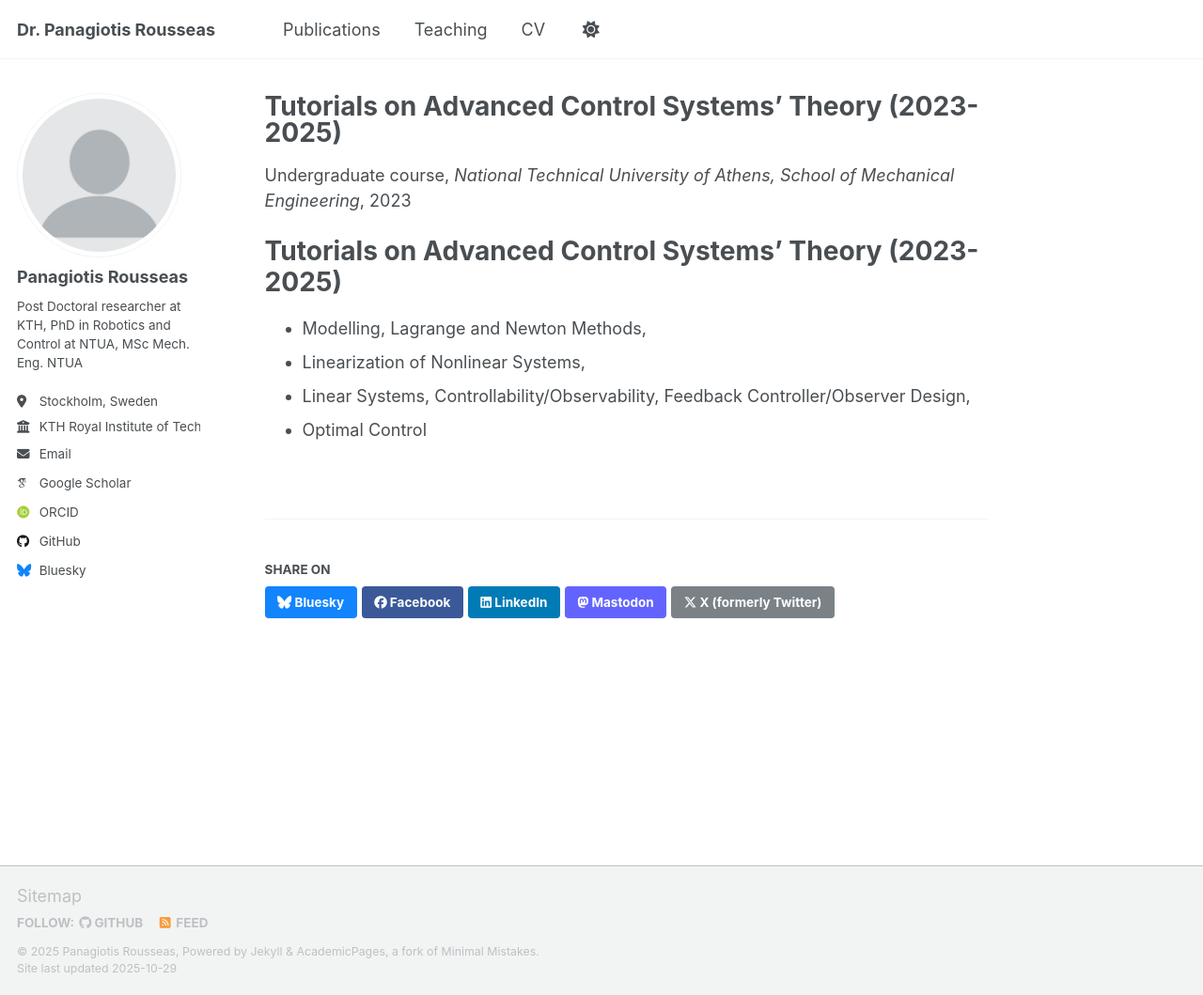
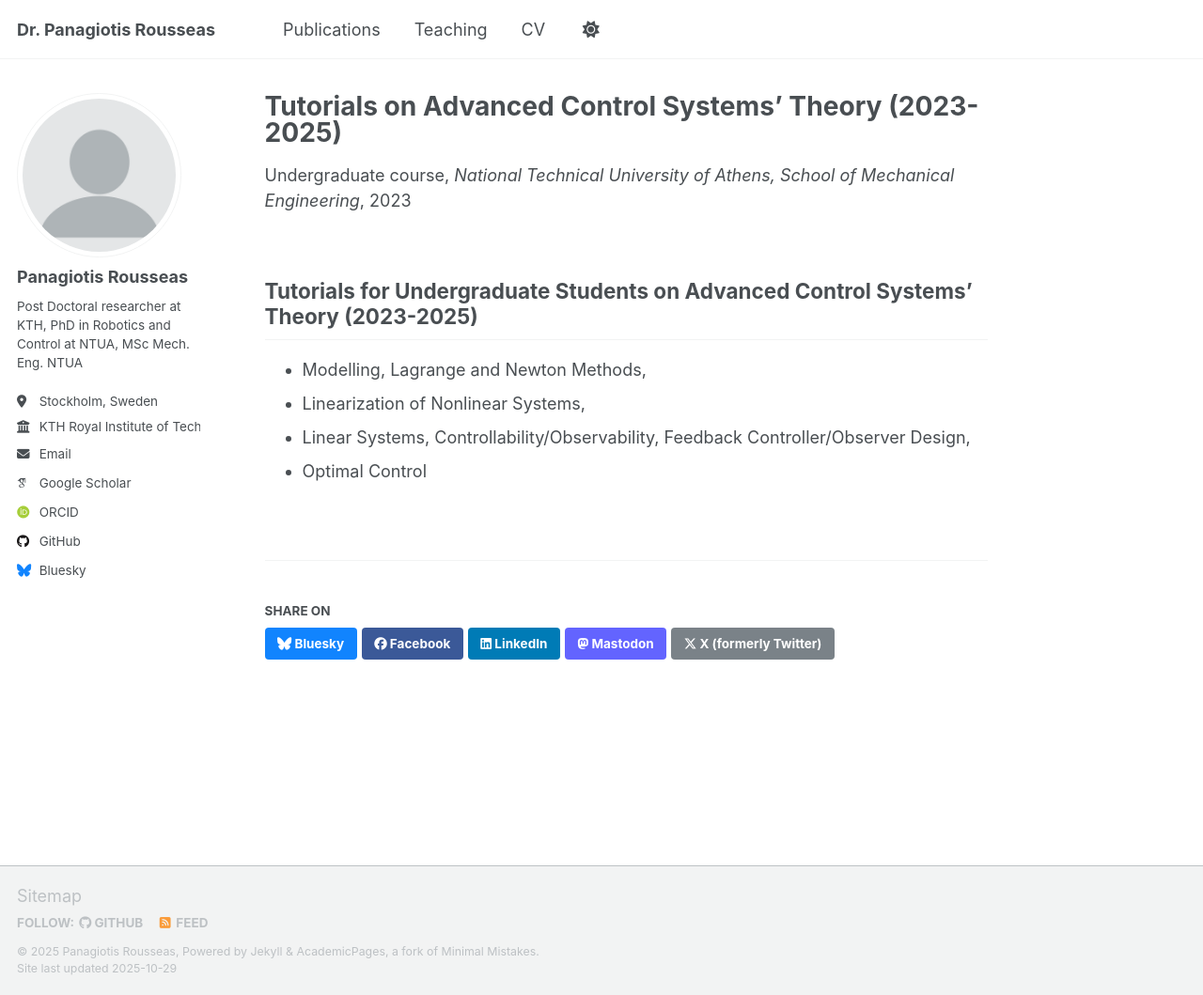
Before and after one commit to panosrousseas/panosrousseas.github.io, a Jekyll site: the page built from _teaching/2014-spring-teaching-1.md, in a window 1280 px wide and 1059 px high. Shown: the whole window at 94% size. Built offline with Jekyll 4.4.1, drawn with Linux system fonts in a browser that asks for light colours; some web fonts are replaced; a script that is not in the unit is left out.

Commit message:
Update 2014-spring-teaching-1.md

```diff
--- a/_teaching/2014-spring-teaching-1.md
+++ b/_teaching/2014-spring-teaching-1.md
@@ -8,8 +8,8 @@ date: 2023-01-01
 location: "Athens, Greece"
 ---
 
-Tutorials on Advanced Control Systems' Theory (2023-2025)
-======
+Tutorials for Undergraduate Students on Advanced Control Systems' Theory (2023-2025)
+----
 - Modelling, Lagrange and Newton Methods,
 - Linearization of Nonlinear Systems,
 - Linear Systems, Controllability/Observability, Feedback Controller/Observer Design,
```
